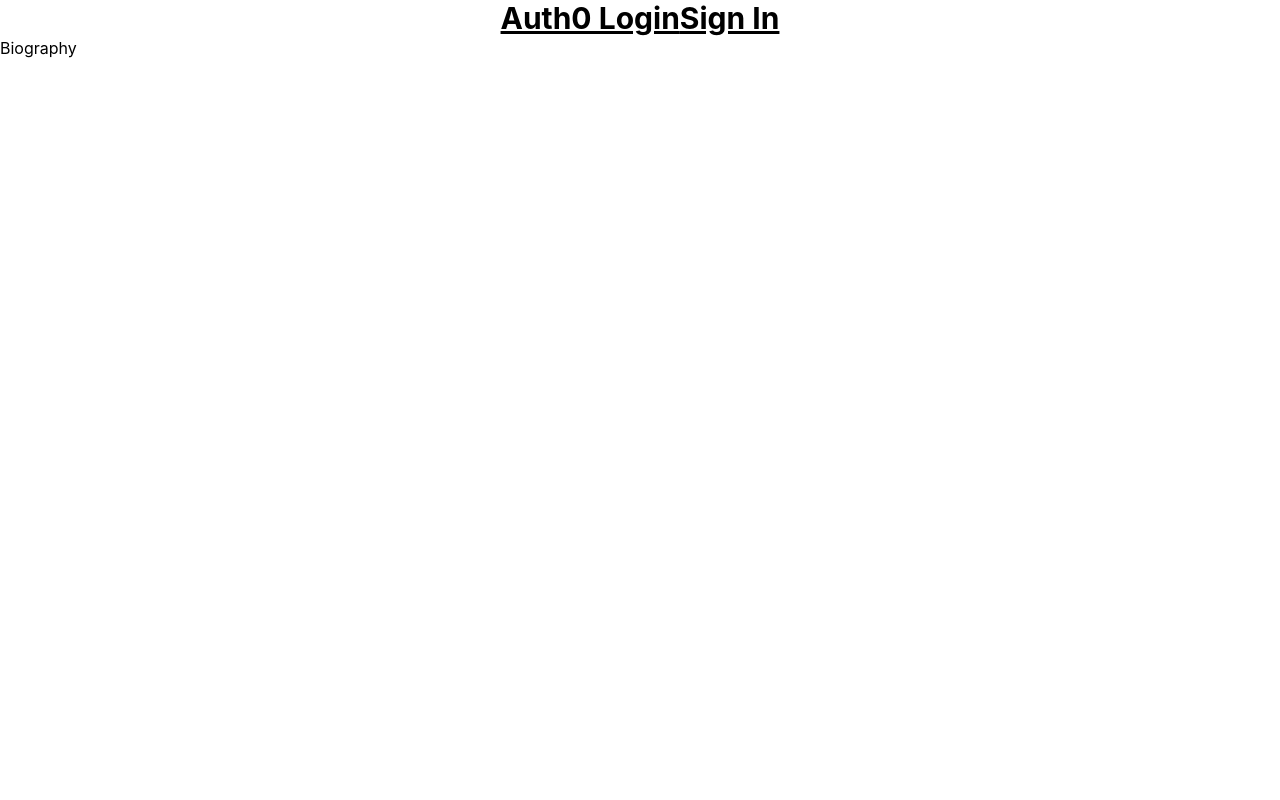
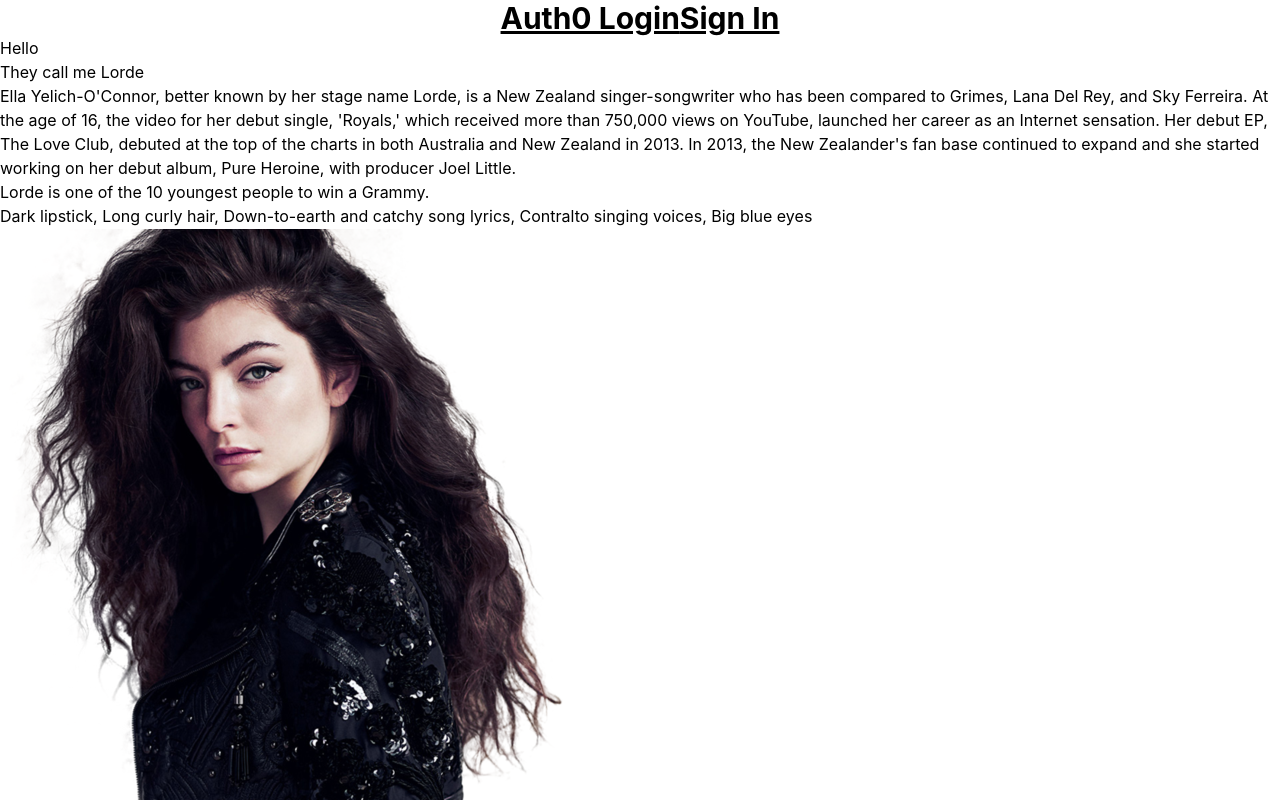
Before and after one commit to TreciaKS/lorde-fansite, a React (Create React App) app: page /biography in a window 1280 px wide. Shown: the top 800 px of the page. Built offline with nearby package versions, Linux system fonts and the light colour scheme.

Commit message:
set logic and ui for biography files

```diff
--- a/src/logicalComponents/BiographyContent.tsx
+++ b/src/logicalComponents/BiographyContent.tsx
@@ -1,15 +1,25 @@
-import React from 'react'
-
-interface BiographyContents {
-  name: string;
-  colour: string;
+type Props ={
+  biography: {
+    "id": number;
+    "title": string;
+    "description": string;
+    "randomFact": string;
+    "lordeTradeMarks": string[];
+    "melodramaImgURL"?: string;
+    "monarchImgURL": string;
+  }
 }
-
-const BiographyContent: React.FC<BiographyContents> = ({name, colour}) => {
+const BiographyContent = ({ biography }: Props): JSX.Element => {
   return (
     <>
-      <div>{name}</div>
-      <div>{colour}</div>
+          <div key={biography.id}>
+            <h2>{biography.title}</h2>
+            <p>{biography.description}</p>
+            <p>{biography.randomFact}</p>
+            <p>{biography.lordeTradeMarks.join(", ")}</p>
+            <img src={biography.melodramaImgURL} alt="melodrama" />
+            <img src={biography.monarchImgURL} alt="monarch" />
+          </div>
     </>
   );
 }
--- a/src/pages/Biography.tsx
+++ b/src/pages/Biography.tsx
@@ -1,10 +1,15 @@
-import React from 'react'
+import { useState } from 'react';
+import BioData from '../data/biography.json';
+import BiographyContent from '../logicalComponents/BiographyContent';
 
-type Props = {}
+const Biography = (): JSX.Element => {
+const [biography, setBiography] = useState(BioData);
 
-const Biography = (props: Props) => {
   return (
-    <div>Biography</div>
+    <>
+    <h1>Hello</h1>
+      <BiographyContent biography={biography} />
+    </>
   )
 }
 
```
